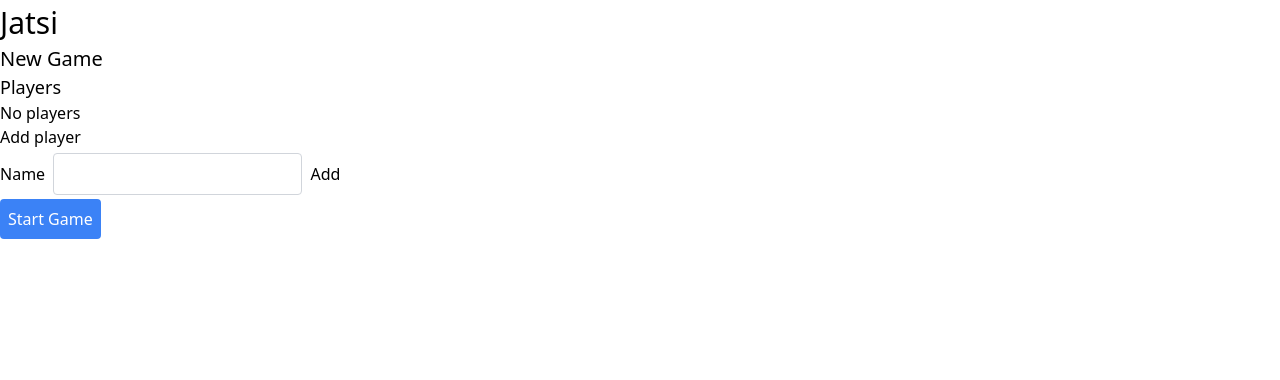
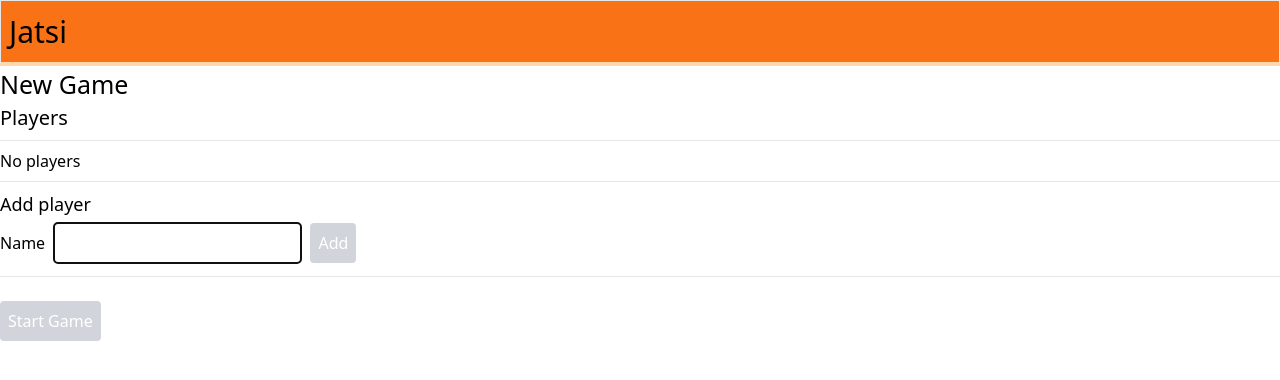
Before and after one commit to mutedchaos/jatsi, a React (Vite) app in the folder frontend/: page / in a window 1280 px wide. Shown: the top 380 px of the page. Built offline with nearby package versions, Linux system fonts and the light colour scheme.

Commit message:
More or less implement the pregame view

```diff
--- a/frontend/index.html
+++ b/frontend/index.html
@@ -4,7 +4,7 @@
     <meta charset="UTF-8" />
     <link rel="icon" type="image/svg+xml" href="/vite.svg" />
     <meta name="viewport" content="width=device-width, initial-scale=1.0" />
-    <title>Vite + React + TS</title>
+    <title>Jatsi</title>
   </head>
   <body>
     <div id="root"></div>
--- a/frontend/src/App.tsx
+++ b/frontend/src/App.tsx
@@ -1,7 +1,14 @@
-import { GameViewLogic } from './GameViewLogic'
+import {AppName} from './components/AppName'
+import {GameViewLogic} from './GameViewLogic'
+import React from 'react'
 
 function App() {
-  return <GameViewLogic />
+  return (
+    <>
+      <AppName />
+      <GameViewLogic />
+    </>
+  )
 }
 
 export default App
--- a/frontend/src/PreGameView/PlayerList.tsx
+++ b/frontend/src/PreGameView/PlayerList.tsx
@@ -1,64 +1,66 @@
-import React, { useCallback, useState } from "react";
+import React, {useCallback, useState} from 'react'
+import {DeleteButton} from '../components/DeleteButton'
+import {SecondaryButton} from '../components/SecondaryButton'
 
 export interface Player {
-  name: string;
-  color: string;
+  name: string
+  color: string
 }
 
 interface Props {
-  players: Player[];
-  onAddPlayer(player: Player): void;
-  onRemovePlayer(player: Player): void;
+  players: Player[]
+  onAddPlayer(player: Player): void
+  onRemovePlayer(player: Player): void
 }
 
-const colors = ["red", "orange", "purple", "green", "blue", "black"];
+const colors = ['red', 'orange', 'purple', 'green', 'blue', 'black']
 
-export const PlayerList: React.FC<Props> = ({
-  players,
-  onAddPlayer,
-  onRemovePlayer,
-}) => {
-  const [newPlayerName, setNewPlayerName] = useState("");
-  const handleNewPlayerNameChange = useCallback(
-    (e: React.ChangeEvent<HTMLInputElement>) => {
-      setNewPlayerName(e.target.value);
-    },
-    []
-  );
+export const PlayerList: React.FC<Props> = ({players, onAddPlayer, onRemovePlayer}) => {
+  const [newPlayerName, setNewPlayerName] = useState('')
+  const handleNewPlayerNameChange = useCallback((e: React.ChangeEvent<HTMLInputElement>) => {
+    setNewPlayerName(e.target.value)
+  }, [])
 
   const pickColor = useCallback(() => {
-    return colors.filter((c) => !players.some((p) => p.color === c))[0];
-  }, [players]);
+    return colors.filter((c) => !players.some((p) => p.color === c))[0]
+  }, [players])
 
   const handleAdd = useCallback(
     (e: React.FormEvent<HTMLFormElement>) => {
-      e.preventDefault;
-      onAddPlayer({ name: newPlayerName, color: pickColor() });
-      setNewPlayerName("");
+      e.preventDefault()
+      onAddPlayer({name: newPlayerName, color: pickColor()})
+      setNewPlayerName('')
     },
     [newPlayerName, onAddPlayer, pickColor]
-  );
+  )
 
   return (
     <div>
-      <h3>Players</h3>
+      <h3 className="separator">Players</h3>
+      <div className="separator">
         <ul>
           {players.map((player, i) => (
-          <li key={i} style={{ color: player.color }}>
-            {player.name}{" "}
-            <button onClick={() => onRemovePlayer(player)}>X</button>
+            <li key={i}>
+              <span style={{color: player.color}}>{player.name}</span>{' '}
+              <DeleteButton onClick={() => onRemovePlayer(player)} className="ml-3">
+                X
+              </DeleteButton>
             </li>
           ))}
         </ul>
         {players.length === 0 && <p>No players</p>}
+      </div>
+      <div className="separator">
         <h4>Add player</h4>
         <form onSubmit={handleAdd}>
           <label>
-          Name{" "}
-          <input value={newPlayerName} onChange={handleNewPlayerNameChange} />{" "}
-          <button type="submit">Add</button>
+            Name <input value={newPlayerName} onChange={handleNewPlayerNameChange} autoFocus />{' '}
+            <SecondaryButton disabled={newPlayerName.length === 0} type="submit">
+              Add
+            </SecondaryButton>
           </label>
         </form>
       </div>
-  );
-};
+    </div>
+  )
+}
--- a/frontend/src/PreGameView/PreGameView.tsx
+++ b/frontend/src/PreGameView/PreGameView.tsx
@@ -1,28 +1,34 @@
-import React, { useCallback, useState } from "react";
-import { PrimaryButton } from "../components/PrimaryButton";
-import { Player, PlayerList } from "./PlayerList";
+import React, {useCallback} from 'react'
+import {PrimaryButton} from '../components/PrimaryButton'
+import {useLocalStoragePersistedState} from '../hooks/useLocalStoragePersistedState'
+import {Player, PlayerList} from './PlayerList'
 
 export const PreGameView: React.FC = () => {
-  const [players, setPlayers] = useState<Player[]>([]);
+  const [players, setPlayers] = useLocalStoragePersistedState<Player[]>('jatsi-players', [])
 
-  const addPlayer = useCallback((player: Player) => {
-    setPlayers((old) => [...old, player]);
-  }, []);
+  const addPlayer = useCallback(
+    (player: Player) => {
+      setPlayers((old) => [...old, player])
+    },
+    [setPlayers]
+  )
 
-  const removePlayer = useCallback((player: Player) => {
-    setPlayers((old) => old.filter((o) => o !== player));
-  }, []);
+  const removePlayer = useCallback(
+    (player: Player) => {
+      setPlayers((old) => old.filter((o) => o !== player))
+    },
+    [setPlayers]
+  )
 
   return (
     <div className="container mx-auto">
-      <h1>Jatsi</h1>
       <h2>New Game</h2>
-      <PlayerList
-        players={players}
-        onAddPlayer={addPlayer}
-        onRemovePlayer={removePlayer}
-      />
-      <PrimaryButton type="button">Start Game</PrimaryButton>
+      <PlayerList players={players} onAddPlayer={addPlayer} onRemovePlayer={removePlayer} />
+      <div className="mt-6">
+        <PrimaryButton disabled={players.length === 0} type="button">
+          Start Game
+        </PrimaryButton>
+      </div>
     </div>
-  );
-};
+  )
+}
--- /dev/null
+++ b/frontend/src/components/AppName.tsx
@@ -0,0 +1,5 @@
+import React from 'react'
+
+export const AppName: React.FC = () => {
+  return <h1 className="w-full bg-orange-500 p-2 border border-b-4 border-b-orange-200">Jatsi</h1>
+}
--- /dev/null
+++ b/frontend/src/components/DeleteButton.tsx
@@ -0,0 +1,13 @@
+import React from 'react'
+
+export const DeleteButton: React.FC<React.ButtonHTMLAttributes<HTMLButtonElement>> = ({className, ...otherProps}) => (
+  <button
+    {...otherProps}
+    className={`
+      p-2 rounded
+      hover:bg-red-400
+      active:bg-red-600
+      disabled:bg-gray-300
+      ${className}`}
+  />
+)
--- a/frontend/src/components/PrimaryButton.tsx
+++ b/frontend/src/components/PrimaryButton.tsx
@@ -1,10 +1,15 @@
-import React from "react";
+import React from 'react'
 
-export const PrimaryButton: React.FC<
-  React.ButtonHTMLAttributes<HTMLButtonElement>
-> = ({ className, ...otherProps }) => (
+export const PrimaryButton: React.FC<React.ButtonHTMLAttributes<HTMLButtonElement>> = ({className, ...otherProps}) => (
   <button
     {...otherProps}
-    className={`bg-blue-500 p-2 rounded text-white hover:bg-blue-400 active:bg-blue-600 ${className}`}
+    className={`
+      bg-green-500
+      p-2 rounded
+      text-white
+      hover:bg-green-400
+      active:bg-green-600
+      disabled:bg-gray-300
+      ${className}`}
   />
-);
+)
--- /dev/null
+++ b/frontend/src/components/SecondaryButton.tsx
@@ -0,0 +1,18 @@
+import React from 'react'
+
+export const SecondaryButton: React.FC<React.ButtonHTMLAttributes<HTMLButtonElement>> = ({
+  className,
+  ...otherProps
+}) => (
+  <button
+    {...otherProps}
+    className={`
+      bg-blue-500
+      p-2 rounded
+      text-white
+      hover:bg-blue-400
+      active:bg-blue-600
+      disabled:bg-gray-300
+      ${className}`}
+  />
+)
--- /dev/null
+++ b/frontend/src/hooks/useLocalStoragePersistedState.ts
@@ -0,0 +1,24 @@
+import {useEffect, useState} from 'react'
+
+export function useLocalStoragePersistedState<TState>(
+  storageName: string,
+  defaultState: TState
+): [TState, (newState: TState | ((oldState: TState) => TState)) => void] {
+  const [inMemoryState, setInMemoryState] = useState(loadPersistedState<TState>(storageName, defaultState))
+
+  useEffect(() => {
+    persistState(storageName, inMemoryState)
+  }, [inMemoryState, storageName])
+
+  return [inMemoryState, setInMemoryState]
+}
+
+function loadPersistedState<TState>(storageName: string, defaultState: TState) {
+  const item = localStorage.getItem(storageName)
+  if (!item) return defaultState
+  return JSON.parse(item)
+}
+
+function persistState(storageName: string, newState: unknown) {
+  localStorage.setItem(storageName, JSON.stringify(newState))
+}
--- a/frontend/src/index.css
+++ b/frontend/src/index.css
@@ -7,13 +7,21 @@ h1 {
 }
 
 h2 {
+  font-size: 25px;
+}
+
+h3 {
   @apply text-xl;
 }
 
-h3 {
+h4 {
   @apply text-lg;
 }
 
 input {
   @apply p-2 border-gray-300 border m-1 rounded;
 }
+
+.separator {
+  @apply pb-2 mb-2 border-b;
+}
--- a/frontend/tsconfig.json
+++ b/frontend/tsconfig.json
@@ -17,5 +17,5 @@
     "jsx": "react-jsx"
   },
   "include": ["src"],
-  "references": [{ "path": "./tsconfig.node.json" }]
+  "references": [{"path": "./tsconfig.node.json"}]
 }
```
Also changed, not shown: 1 other file (tests, documents, lock files or other folders). Lines whose indentation alone changed are shown as unchanged.
